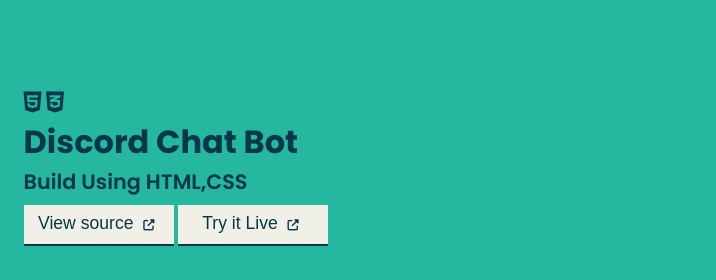
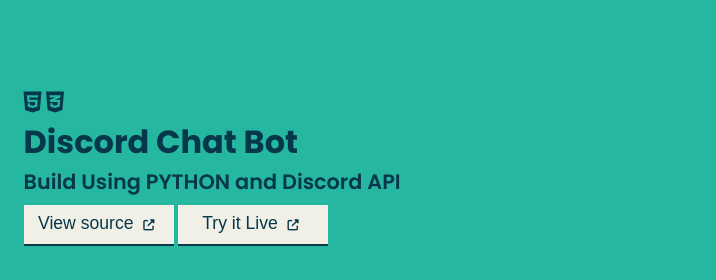
Before and after one commit to Jeevan1310/my-site, a plain HTML site: page index.html in a window 1280 px wide. Shown: the part 2126-2406 px from the top of the page, 564-1280 px from the left. Drawn offline with nearby package versions, Linux system fonts and the light colour scheme; a script that the page names is missing.

Commit message:
Edited html

```diff
--- a/index.html
+++ b/index.html
@@ -130,7 +130,7 @@
             <i class="fab fa-html5"></i>
             <i class="fab fa-css3-alt"></i>
             <h2>Discord Chat Bot</h2>
-            <p>Build Using HTML,CSS</p>
+            <p>Build Using PYTHON and Discord API</p>
             <button><a href="https://github.com" target="blank">View source <i
                   class="fas fa-external-link-alt"></i></a>
             </button>
```
